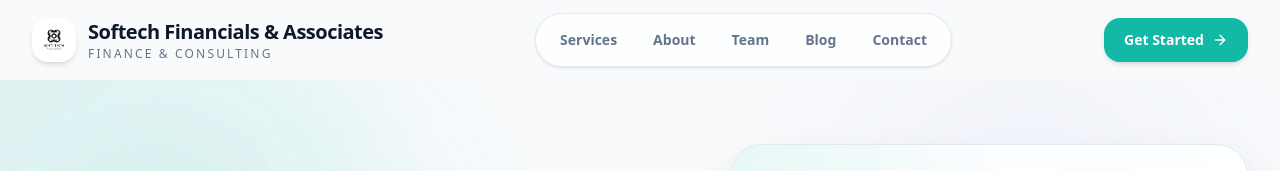
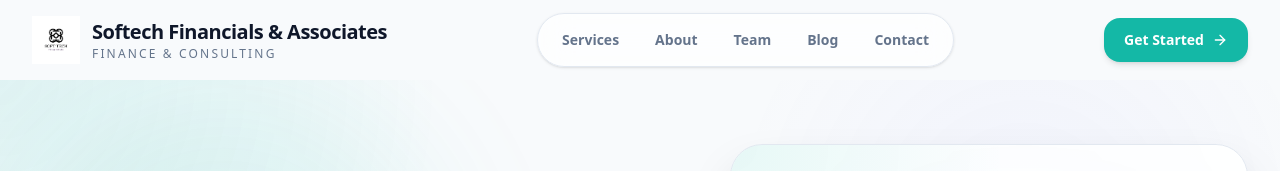
Before and after one commit to maazyounas/afzalPortfolio, a Next.js app: page / in a window 1280 px wide. Shown: the top 171 px of the page. Built offline with nearby package versions, Linux system fonts and the light colour scheme; no server answers; the database is empty.

Commit message:
title logo image added

```diff
--- a/src/components/layout/Navbar.tsx
+++ b/src/components/layout/Navbar.tsx
@@ -124,16 +124,14 @@ export function Navbar({ siteName }: { siteName?: string }) {
             onClick={handleLogoClick}
             className="group flex min-w-0 items-center gap-2 sm:gap-3"
           >
-            <div className="flex h-10 w-10 shrink-0 items-center justify-center rounded-2xl overflow-hidden shadow-md transition-transform duration-300 group-hover:scale-105 sm:h-11 sm:w-11">
-              <Image
-                src="/logo.png"
-                alt="Logo"
-                width={44}
-                height={44}
-                className="h-full w-full object-contain"
-                priority
-              />
-            </div>
+            <Image
+              src="/logo.png"
+              alt="Softech Financials Logo"
+              width={48}
+              height={48}
+              className="shrink-0 object-contain transition-transform duration-300 group-hover:scale-105 sm:h-12 sm:w-12"
+              priority
+            />
 
             <div className="flex min-w-0 flex-col">
               <span className="truncate font-(family-name:--font-display) text-[0.95rem] font-bold tracking-tight text-(--color-ink) sm:text-xl">
```
